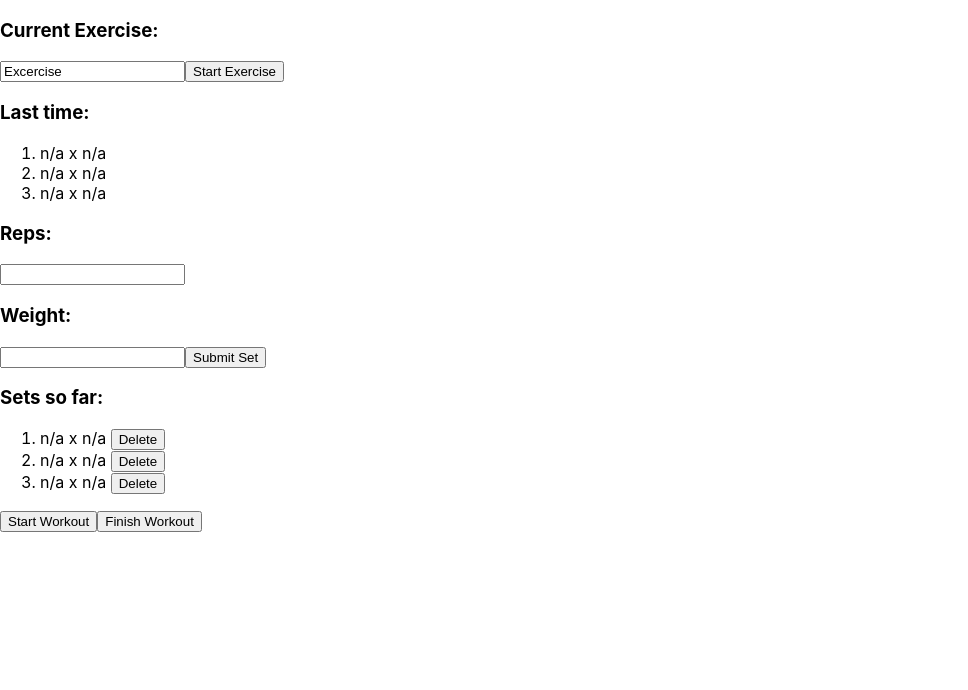
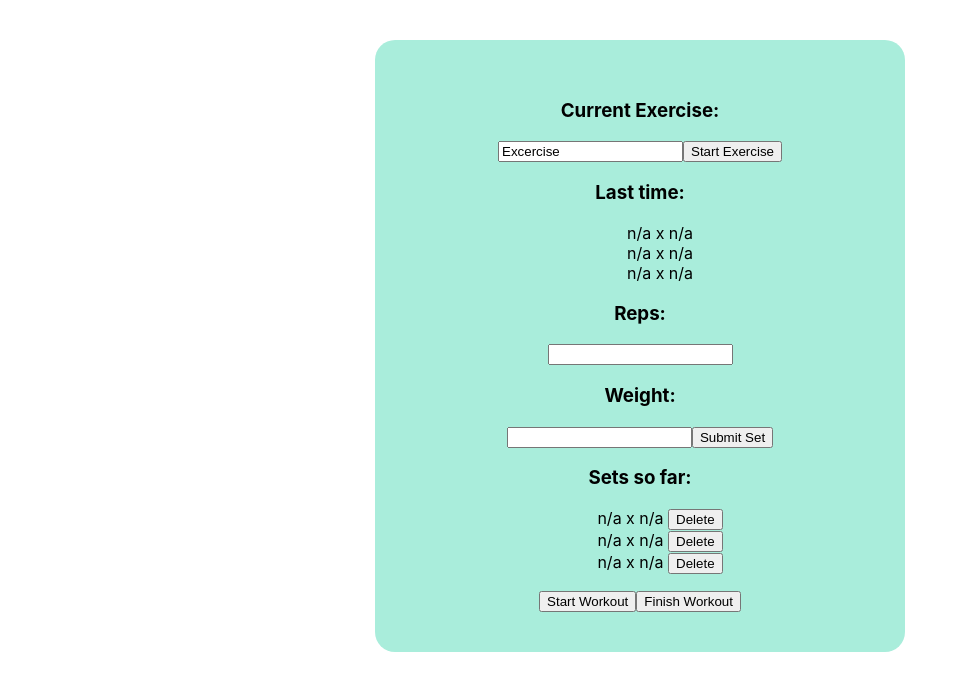
Before and after one commit to AdamKrivoshein/WorkoutTracker, a React (Create React App) app in the folder frontend/: page / in a window 1280 px wide. Shown: the top 690 px of the page, without its empty margins (0-968 px from the left). Built offline with nearby package versions, Linux system fonts and the light colour scheme.

Commit message:
Tentative, untested, MVP.

```diff
--- a/frontend/src/App.css
+++ /dev/null
@@ -1,12 +0,0 @@
-.App {
-  text-align: center;
-}
-
-.Frame {
-  padding: 100px;
-  margin: 100px;
-}
-
-#SetDisplay {
-  display: inline;
-}
--- a/frontend/src/App.js
+++ b/frontend/src/App.js
@@ -1,7 +1,6 @@
-import logo from './logo.svg';
 import { useState } from 'react';
 import axios from "axios";
-import './App.css';
+import './style.css';
 
 function Button({ title, handleClick }) {
   return (
@@ -43,7 +42,7 @@ function CurrentSet({ id, rep, weight, refreshSets }) {
   }
 
   return (
-    <li><p id="SetDisplay">{rep}</p> x <p id="SetDisplay">{weight} </p><Button title={"Delete"} handleClick={DeleteSet} /></li>
+    <li>{rep} x {weight} <Button title={"Delete"} handleClick={DeleteSet} /></li>
   )
 }
 
@@ -51,7 +50,7 @@ function CurrentSets({ id1, rep1, weight1, id2, rep2, weight2, id3, rep3, weight
   return (
     <>
       <h3>Sets so far:</h3>
-      <ol>
+      <ul>
         <CurrentSet
           id={id1}
           rep={rep1}
@@ -67,14 +66,14 @@ function CurrentSets({ id1, rep1, weight1, id2, rep2, weight2, id3, rep3, weight
           rep={rep3}
           weight={weight3}
           refreshSets={refreshSets} />
-      </ol>
+      </ul>
     </>
   )
 }
 
 function PastSet({ rep, weight }) {
   return (
-    <li><p id="SetDisplay">{rep}</p> x <p id="SetDisplay">{weight}</p></li>
+    <li>{rep} x {weight}</li>
   )
 }
 
@@ -82,7 +81,7 @@ function PastTable({ rep1Text, weight1Text, rep2Text, weight2Text, rep3Text, wei
   return (
     <>
       <h3>Last time:</h3>
-      <ol>
+      <ul>
         <PastSet
           rep={rep1Text}
           weight={weight1Text} />
@@ -92,7 +91,7 @@ function PastTable({ rep1Text, weight1Text, rep2Text, weight2Text, rep3Text, wei
         <PastSet
           rep={rep3Text}
           weight={weight3Text} />
-      </ol>
+      </ul>
     </>
   )
 }
@@ -111,7 +110,7 @@ function SetEntryField({ title, fieldText, onTextChange }) {
 
 function SetEntryArea({ currentExercise, currentRepsText, currentWeightText, setRepsText, setWeightText, sendSet }) {
   return (
-    <div style={{ flex: 1, flexDirection:"row" }}>  {/*This doesn't seem to work for inline*/}
+    <div classname="setEntry">
       <SetEntryField
         title="Reps"
         fieldText={currentRepsText}
@@ -200,8 +199,19 @@ function WorkoutScreen() {
 
     axios.get(url)
     .then(function (response) {
-      console.log(response);
-      console.log(`ID=${response.data[0].id}, Reps=${response.data[0].repetition}, Weight=${response.data[0].weight}`);
+      console.log("Pre response log");
+      // console.log(response);
+      console.log("Post response log");
+      console.log(`response.data = ${response.data}`);
+      if (response.data.length == 0) {
+        // setCurrSetId1(0);
+        // setCurrSetReps1('n/a');
+        // setCurrSetWeight1('n/a');
+        console.log("I like to destroy muscle fibers systematically");
+      } else {
+        // console.log(`ID=${response.data[0].id}, Reps=${response.data[0].repetition}, Weight=${response.data[0].weight}`);
+        console.log("Idk what's happening");
+      }
 
       // Reset current sets to empty before repopulating
       setCurrSetId1(0);
@@ -309,7 +319,7 @@ function WorkoutScreen() {
   const [rep3Text, setRep3Text] = useState('n/a');
   const [weight3Text, setWeight3Text] = useState('n/a');
   return (
-    <div>
+    <div className={"mainDiv"}>
       <ExerciseEntry
         exerciseText={exerciseText}
         onExerciseTextChange={setExerciseText} />
--- a/frontend/src/index.js
+++ b/frontend/src/index.js
@@ -2,7 +2,7 @@ import React from 'react';
 import ReactDOM from 'react-dom/client';
 import './index.css';
 import App from './App';
-import reportWebVitals from './reportWebVitals';
+// import reportWebVitals from './reportWebVitals';
 
 const root = ReactDOM.createRoot(document.getElementById('root'));
 root.render(
@@ -14,4 +14,4 @@ root.render(
 // If you want to start measuring performance in your app, pass a function
 // to log results (for example: reportWebVitals(console.log))
 // or send to an analytics endpoint. Learn more: https://bit.ly/CRA-vitals
-reportWebVitals();
+// reportWebVitals();
--- a/frontend/src/reportWebVitals.js
+++ /dev/null
@@ -1,13 +0,0 @@
-const reportWebVitals = onPerfEntry => {
-  if (onPerfEntry && onPerfEntry instanceof Function) {
-    import('web-vitals').then(({ getCLS, getFID, getFCP, getLCP, getTTFB }) => {
-      getCLS(onPerfEntry);
-      getFID(onPerfEntry);
-      getFCP(onPerfEntry);
-      getLCP(onPerfEntry);
-      getTTFB(onPerfEntry);
-    });
-  }
-};
-
-export default reportWebVitals;
--- /dev/null
+++ b/frontend/src/style.css
@@ -0,0 +1,18 @@
+.mainDiv {
+  background-color: #A9EDDB;
+  padding: 40px;
+  margin: 0 auto;
+  margin-top: 40px;
+  width: 450px;
+  text-align: center;
+  border-radius: 20px;
+}
+
+ul {
+  list-style-type: none;
+}
+
+.setEntry {
+  display: grid;
+  grid-template-columns: 1fr 1fr 1fr;
+}
```
Also changed, not shown: frontend/src/setupTests.js (deleted, +0 -5 lines), frontend/src/logo.svg (deleted).
